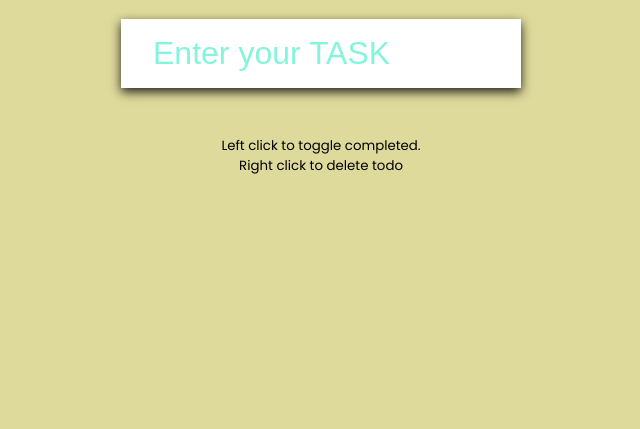
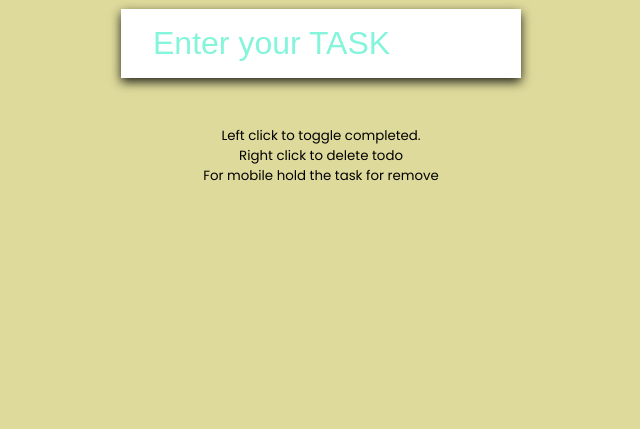
Before and after one commit to Venturesum1/TO-DO_APP, a plain HTML site: page index.html in a window 1280 px wide. Shown: the part 371-800 px from the top of the page, without its empty margins (319-959 px from the left). Drawn offline with Linux system fonts and the light colour scheme.

Commit message:
Update index.html

```diff
--- a/index.html
+++ b/index.html
@@ -13,7 +13,7 @@
 
       <ul class="todoapp" id="todoapp"></ul>
     </form>
-    <small>Left click to toggle completed. <br> Right click to delete todo</small>
+    <small>Left click to toggle completed. <br> Right click to delete todo <br> For mobile hold the task for remove </small>
 
     <script src="script.js"></script>
   </body>
```
